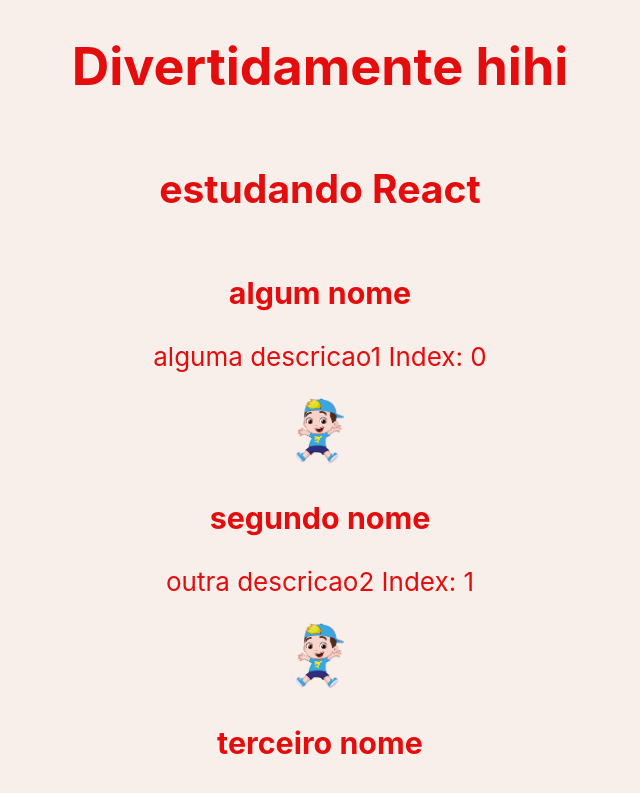
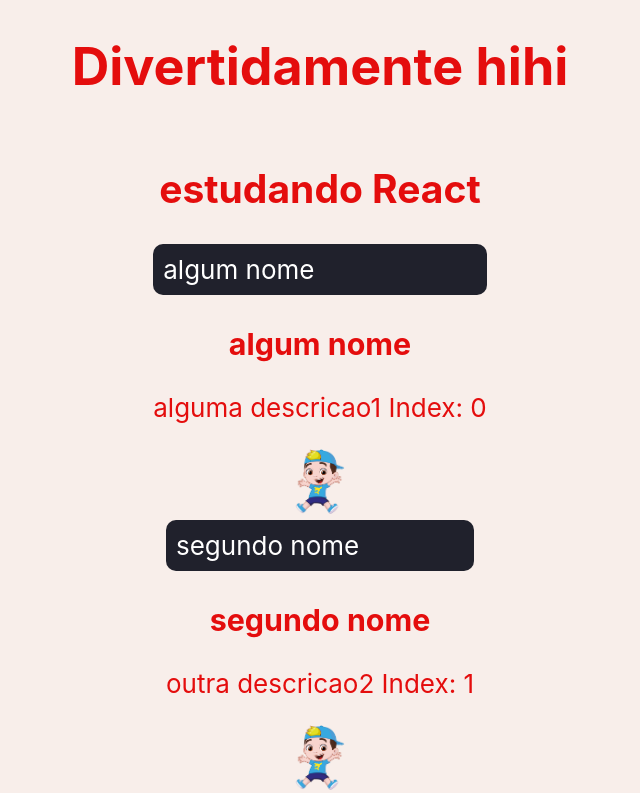
Before and after one commit to Anemaygi/studying-react, a React (Create React App) app: page / in a window 1280 px wide. Shown: the top 793 px of the page, without its empty margins (320-960 px from the left). Built offline with nearby package versions, Linux system fonts and the light colour scheme.

Commit message:
hmmm dando certo?

```diff
--- a/package.json
+++ b/package.json
@@ -13,6 +13,7 @@
     "react": "^17.0.2",
     "react-dom": "^17.0.2",
     "react-scripts": "4.0.3",
+    "styled-components": "^5.3.3",
     "typescript": "^4.5.2",
     "web-vitals": "^1.1.2"
   },
@@ -39,5 +40,8 @@
       "last 1 firefox version",
       "last 1 safari version"
     ]
+  },
+  "devDependencies": {
+    "@types/styled-components": "^5.1.15"
   }
 }
--- a/src/App.tsx
+++ b/src/App.tsx
@@ -2,7 +2,7 @@ import React from 'react';
 import './App.css';
 import { Conteudo } from './components/Conteudo';
 import { Titulo } from './components/Titulo';
-import { Divertidamente } from './components/Divertidamente';
+import { Divertidamente } from './components/Divertidamente/Divertidamente';
 import { itens } from './components/Itens';
 
 
--- a/src/components/Divertidamente.tsx
+++ b/src/components/Divertidamente/Divertidamente.tsx
@@ -1,8 +1,12 @@
-import * as C from './style/divertidamente';
+import * as C from './style';
 
 export const Divertidamente = (props: { nome: string; descricao:string; imagem: string; index: number;}) => (
     <header>
       <div className='header-wrapper'>
+      <C.Container index={props.index}>
+        <label>{props.nome} {/*item.done.toString()*/}</label>
+    </C.Container>
+
         <h3>{props.nome}</h3>
         <p>
           {props.descricao} Index: {props.index}
--- a/src/components/style/divertidamente.ts
+++ b/src/components/Divertidamente/style.ts
@@ -17,7 +17,6 @@ export const Container = styled.div((props: { index: number;})=>(
 
     label{
         color:white;
-        text-decoration: ${ done ? 'line-through' : 'initial'} ;
     }
 
 `
--- a/src/components/Itens.tsx
+++ b/src/components/Itens.tsx
@@ -3,7 +3,7 @@ import foto from "../img/foto.png";
 export const itens = [
     {nome: "algum nome",
     descricao: "alguma descricao1",
-    imagem: foto}, //"../img/foto.png"
+    imagem: foto},
     {nome: "segundo nome",
     descricao: "outra descricao2",
     imagem: foto},
```
Also changed, not shown: 1 other file (tests, documents, lock files or other folders).
